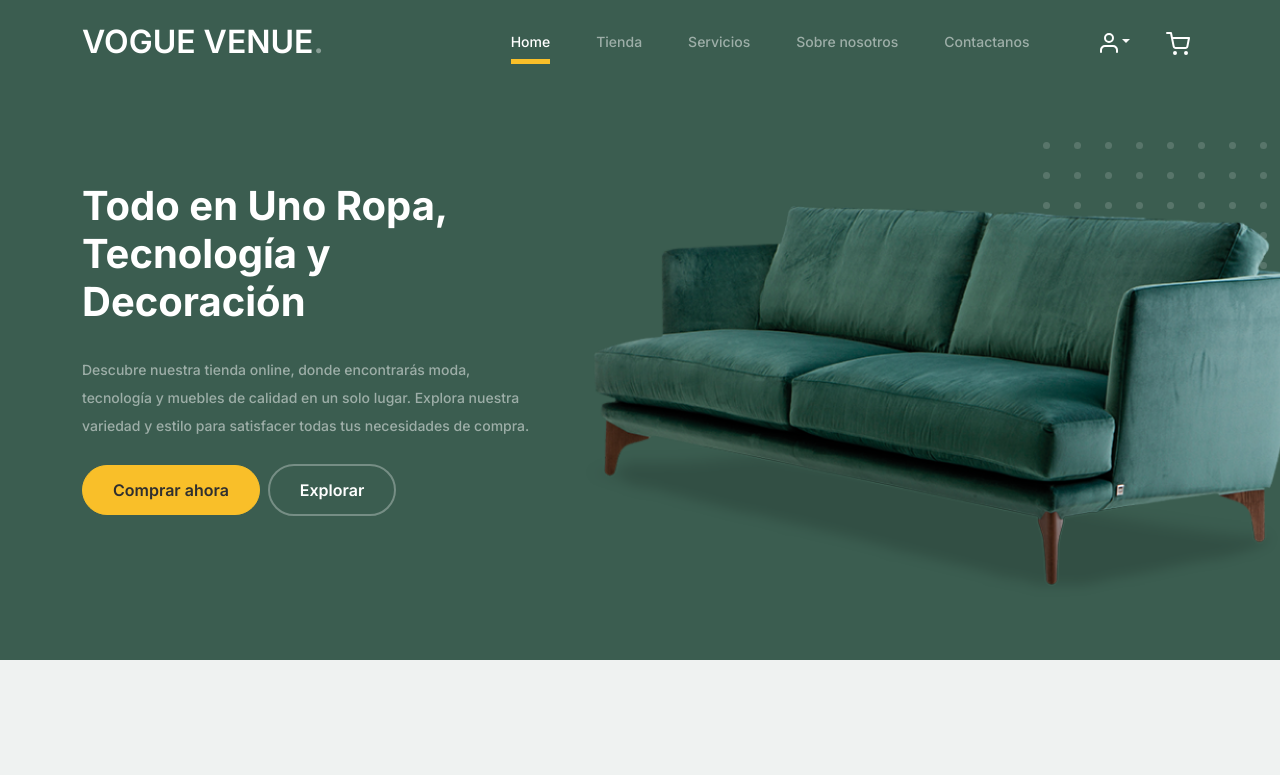
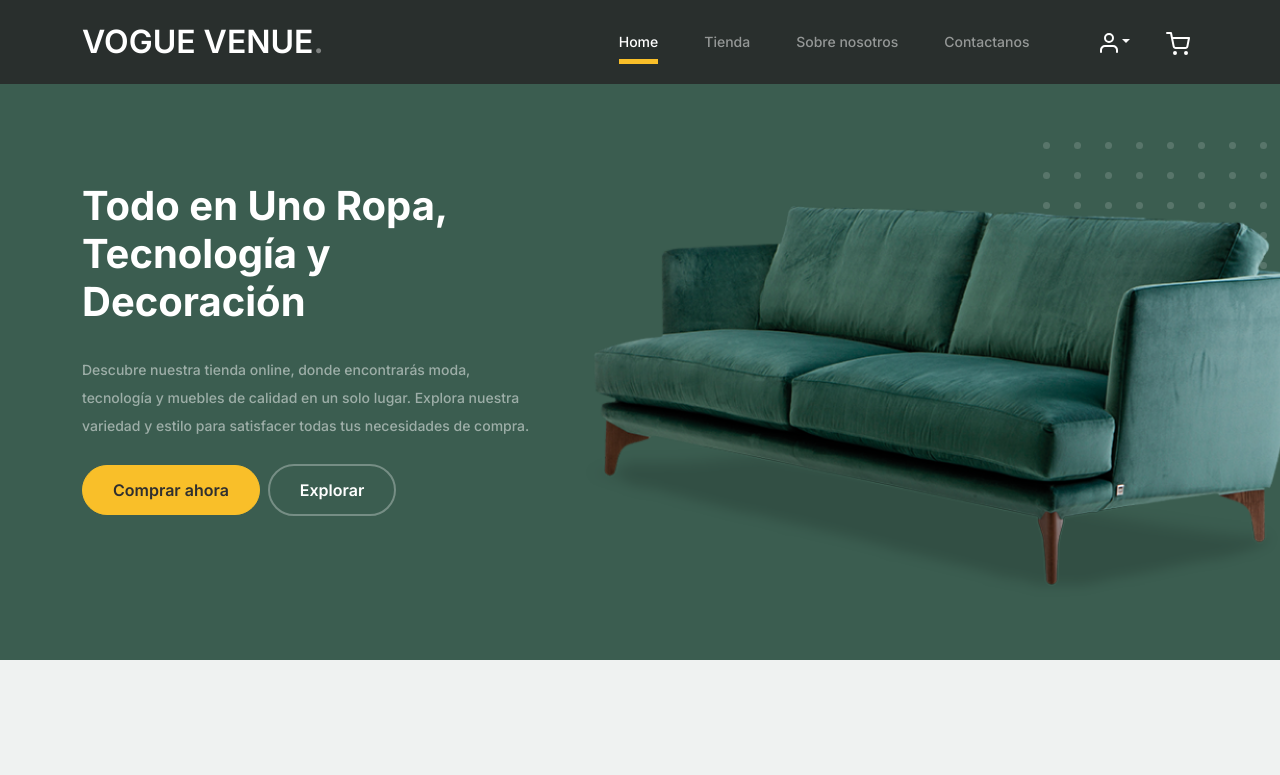
Before and after one commit to alfito69420/TEDW_ecomerce_front, an Angular app: page / in a window 1280 px wide. Shown: the top 775 px of the page. Built offline with nearby package versions, Linux system fonts and the light colour scheme.

Commit message:
style: Cambio color navbar

```diff
--- a/src/app/components/navbar/navbar.component.html
+++ b/src/app/components/navbar/navbar.component.html
@@ -29,9 +29,9 @@
         <li class="nav-item" routerLinkActive="active">
           <a class="nav-link" routerLink="/shop">Tienda</a>
         </li>
-        <li class="nav-item" routerLinkActive="active">
+        <!-- <li class="nav-item" routerLinkActive="active">
           <a class="nav-link" routerLink="/services">Servicios</a>
-        </li>
+        </li> -->
         <li class="nav-item" routerLinkActive="active">
           <a class="nav-link" routerLink="/about">Sobre nosotros</a>
         </li>
--- a/src/assets/css/style.css
+++ b/src/assets/css/style.css
@@ -39,7 +39,7 @@ a.more {
 }
 
 .custom-navbar {
-  background: #3b5d50 !important;
+  background: #292f2d !important;
   padding-top: 20px;
   padding-bottom: 20px;
 }
```
